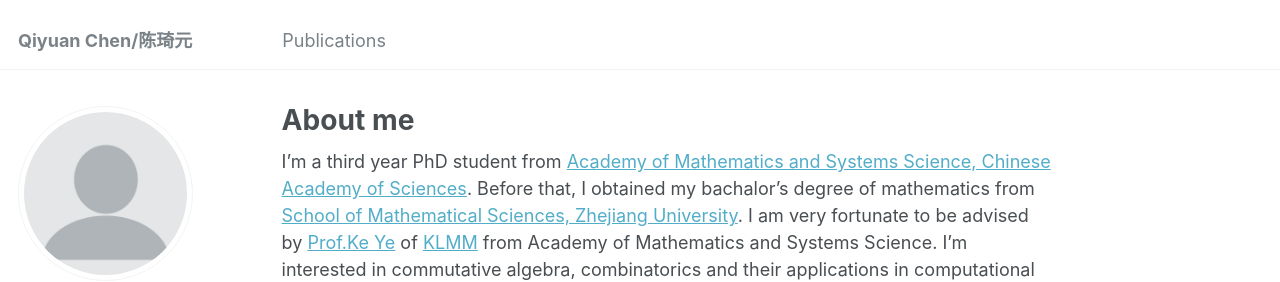
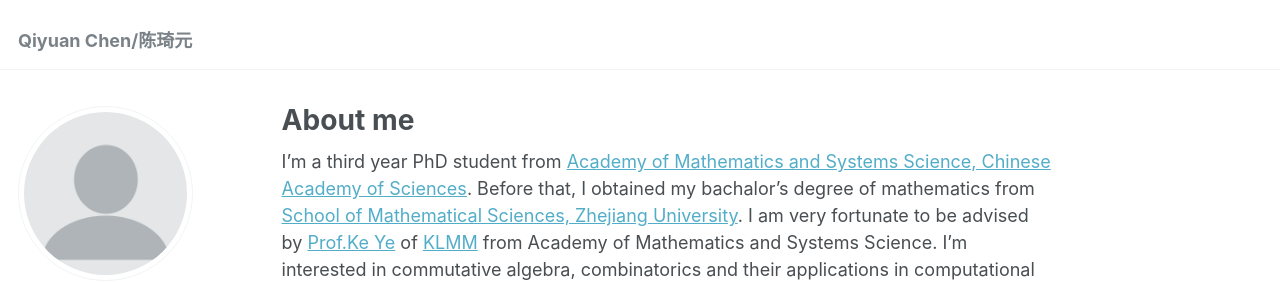
Before and after one commit to QiyuanNickChen/CQY, a Jekyll site: the page built from _pages/about.md, in a window 1280 px wide. Shown: the top 282 px of the page. Built offline with Jekyll 4.4.1, drawn with Linux system fonts in a browser that asks for light colours; some web fonts are replaced.

Commit message:
Update navigation.yml

```diff
--- a/_data/navigation.yml
+++ b/_data/navigation.yml
@@ -1,4 +1,2 @@
 # main links links
 main:
-  - title: "Publications"
-    url: /publications.md/
```
